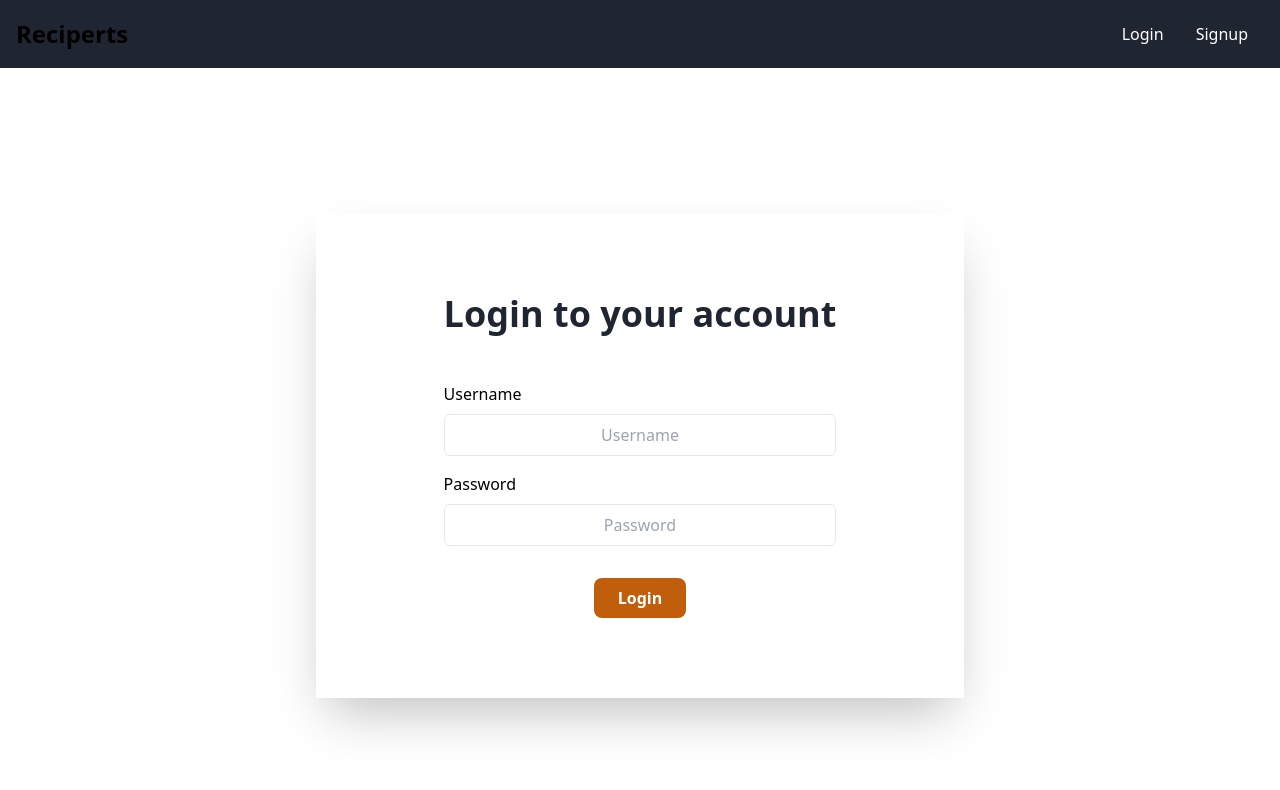
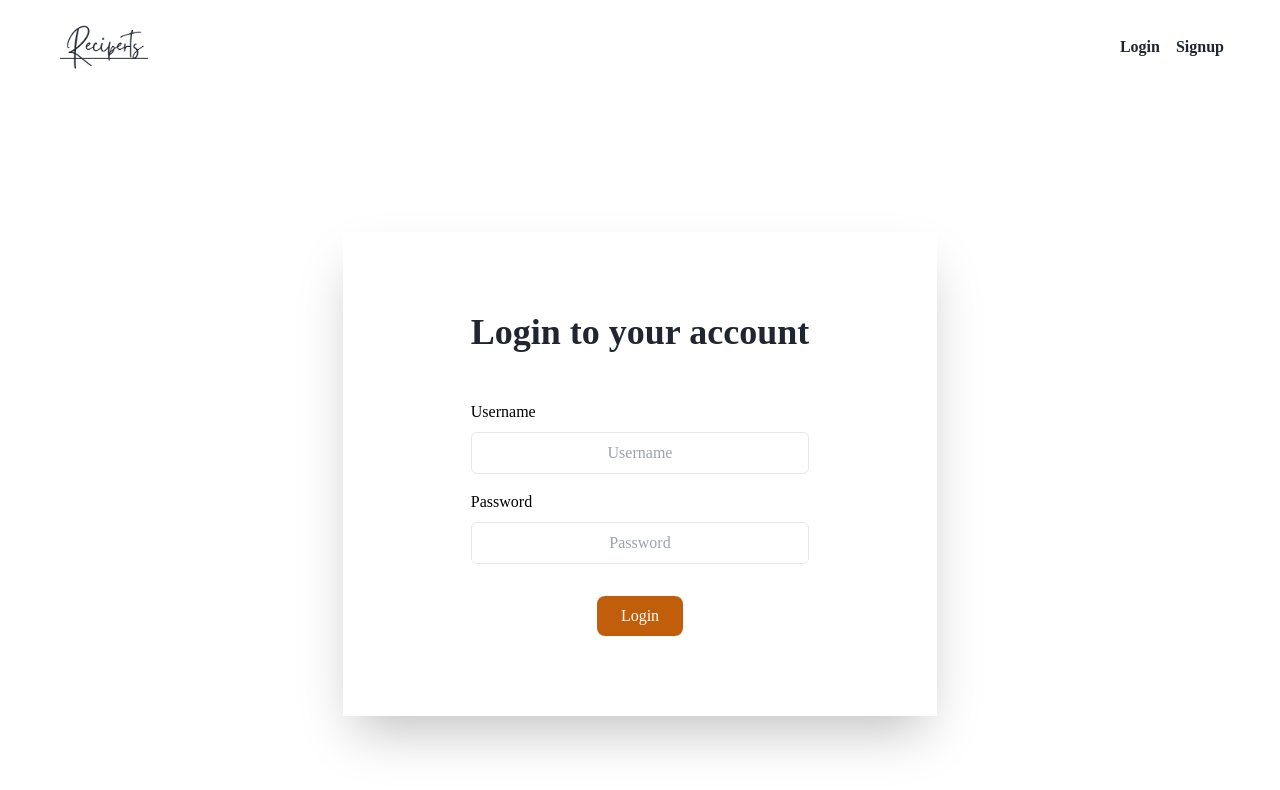
Before and after one commit to Divici/reciperts, a React (Create React App) app: page /login in a window 1280 px wide. Shown: the top 790 px of the page. Built offline with nearby package versions, Linux system fonts and the light colour scheme.

Commit message:
Updated header

```diff
--- a/src/App.css
+++ /dev/null
@@ -1,38 +0,0 @@
-.App {
-  text-align: center;
-}
-
-.App-logo {
-  height: 40vmin;
-  pointer-events: none;
-}
-
-@media (prefers-reduced-motion: no-preference) {
-  .App-logo {
-    animation: App-logo-spin infinite 20s linear;
-  }
-}
-
-.App-header {
-  background-color: #282c34;
-  min-height: 100vh;
-  display: flex;
-  flex-direction: column;
-  align-items: center;
-  justify-content: center;
-  font-size: calc(10px + 2vmin);
-  color: white;
-}
-
-.App-link {
-  color: #61dafb;
-}
-
-@keyframes App-logo-spin {
-  from {
-    transform: rotate(0deg);
-  }
-  to {
-    transform: rotate(360deg);
-  }
-}
--- a/src/components/Header.js
+++ b/src/components/Header.js
@@ -1,21 +1,28 @@
 import React from 'react';
 import { Link } from 'react-router-dom';
-import '../styles/Header.css';
+import logo from '../assets/recipertsLogo.png'
 
 const Header = () => {
     const token = localStorage.getItem('token');
 
     return(
-        <div className='header'>
-            <p>Reciperts</p>
-            <ul className='nav'>
-                {!token && <li><Link to="/login">Login</Link></li>}
-                {!token && <li><Link to="/signup">Signup</Link></li>}
-                {token && <li><Link to="/dashboard">Dashboard</Link></li>}
-                {/* {token && <li><Link to="/profile">Edit Profile</Link></li>} */}
-                {token && <li><Link to="/logout">Logout</Link></li>}
-            </ul>
-        </div>
+        <header className='flex items-center justify-between px-2 py-5 mb-10'>
+                <Link to="/" className='py-1 px-2 ml-10 mr-auto'>
+                    <img className='w-24' src={logo} alt="logo"/>
+                </Link>
+                <nav className='flex mr-10'>
+                    {!token && <Link to="/login" className='text-main font-bold py-1 px-2 border-b-2 border-b-transparent transition hover:border-b-2 hover:border-b-main'>
+                        Login</Link> }
+                    {!token && <Link to="/signup" className='text-main font-bold py-1 px-2 border-b-2 border-b-transparent transition hover:border-b-2 hover:border-b-main'>
+                        Signup</Link> }
+                    {token && <Link to="/dashboard" className='text-main font-bold py-1 px-2 border-b-2 border-b-transparent transition hover:border-b-2 hover:border-b-main'>
+                        Dashboard</Link> }
+                    {/* {token && <li><Link to="/profile">Edit Profile</Link></li>} */}
+                    {token && <Link to="/logout" className='text-main font-bold py-1 px-2 border-b-2 border-b-transparent transition hover:border-b-2 hover:border-b-main'>
+                        Logout</Link> }
+                </nav>
+        </header>
+
     );
 }
 
--- a/src/components/auth/Login.js
+++ b/src/components/auth/Login.js
@@ -71,7 +71,7 @@ const Login = (props) => {
                             {error && <p className="mt-4 text-sm text-center tracking-wide text-red-600">{error}</p>}
 
                             <div className="text-center">
-                                <button className="px-6 py-2 mt-8 text-white font-semibold transition bg-primary rounded-lg hover:bg-orange-400">Login</button>
+                                <button className="px-6 py-2 mt-8 text-white font-medium transition bg-primary rounded-lg hover:bg-orange-400">Login</button>
                             </div>
                         </div>
                     </form>
--- a/src/index.css
+++ b/src/index.css
@@ -1,3 +1,9 @@
 @tailwind base;
 @tailwind components;
 @tailwind utilities;
+
+@layer base {
+    html {
+        font-family: 'Playfair Display', serif;
+    }
+  }
--- a/src/styles/Header.css
+++ b/src/styles/Header.css
@@ -3,7 +3,6 @@
     display:flex;
     align-items: center;
     justify-content: space-between;
-    background-color: #202631;
     margin: 0 0 50px;
 }
 
@@ -19,6 +18,5 @@
 
 .nav li a {
     text-decoration: none;
-    color: white;
     font-size: 1em;
 }
--- a/src/styles/Home.css
+++ b/src/styles/Home.css
@@ -20,18 +20,20 @@ box-shadow:inset 0 0 0 2000px rgba(0, 0, 0, 0.7);
 
 .intro header {
 margin-right: 10rem;
+margin-left: 1rem;
 text-align: right;
 width: 30rem;
 }
 
 .content header {
 margin-left: 10rem;
+margin-right: 3rem;
 text-align: left;
 width: 70rem;
 }
 
 h1 {
-font-family: "Source Sans Pro", Helvetica, sans-serif;
+    font-family: 'Playfair Display', serif;
 font-size: 5rem;
 font-weight: 700;
 letter-spacing: -0.05em;
@@ -41,17 +43,12 @@ text-transform: none;
 }
 
 header  p {
-font-family: "Raleway", Helvetica, sans-serif;
+font-family: 'Playfair Display', serif;
 font-size: 0.8rem;
 letter-spacing: 0.175em;
 line-height: 2.5;
 text-transform: uppercase;
 margin: 0 0 2rem 0;
-}
-
-.content header p {
-    font-size: 1rem;
-    letter-spacing: 0.175em;
 }
 
 .primary {
@@ -64,11 +61,6 @@ background-color: #C15E0B;
 color: #ffffff;
 }
 
-/* .warning {
-background-color: #0e2923;
-color: #ffffff;
-} */
-
 .button {
 border: none;
 box-shadow: none;
@@ -76,7 +68,7 @@ transition: background-color 0.25s ease-in-out, box-shadow 0.25s ease-in-out, co
 border-radius: 0.325rem;
 cursor: pointer;
 display: inline-block;
-font-family: "Raleway", Helvetica, sans-serif;
+font-family: 'Playfair Display', serif;
 font-size: 0.6rem;
 font-weight: 600;
 height: 3rem;
```
Also changed, not shown: src/assets/recipertsLogo.png (added).
